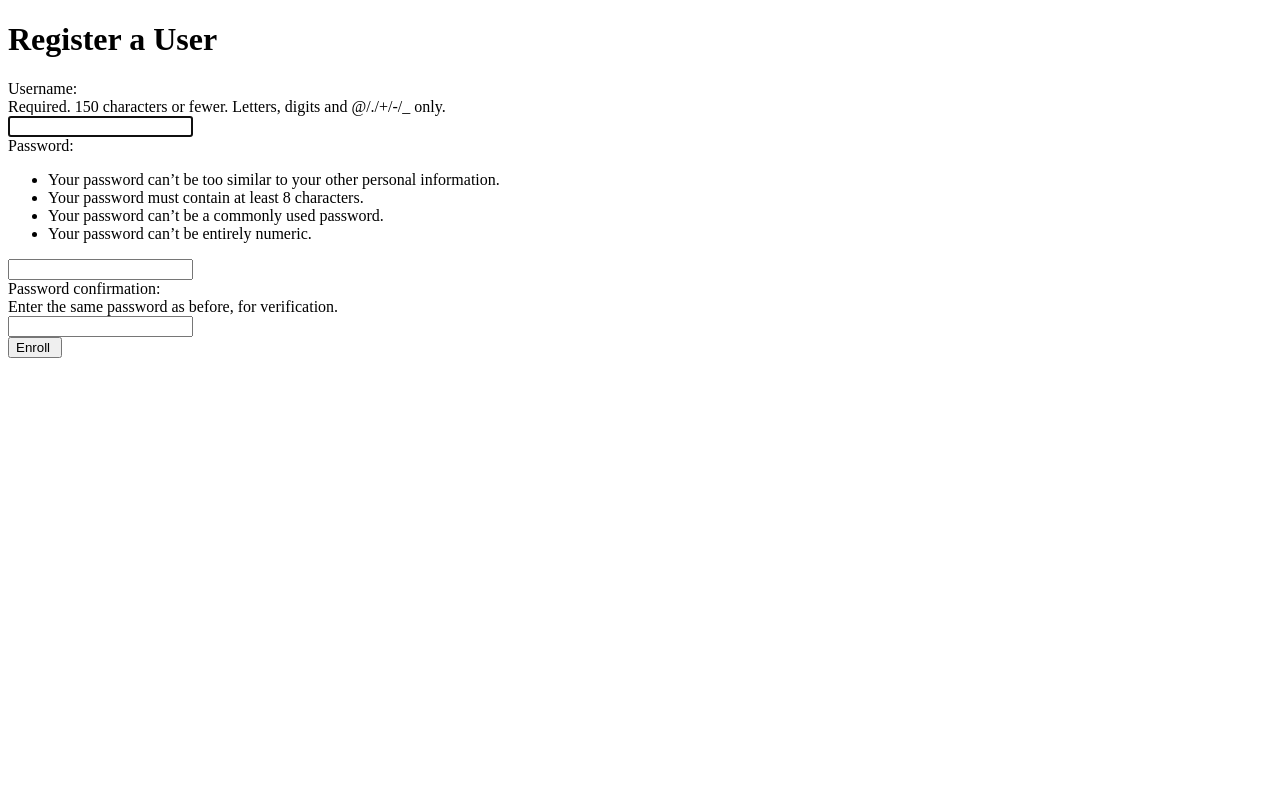
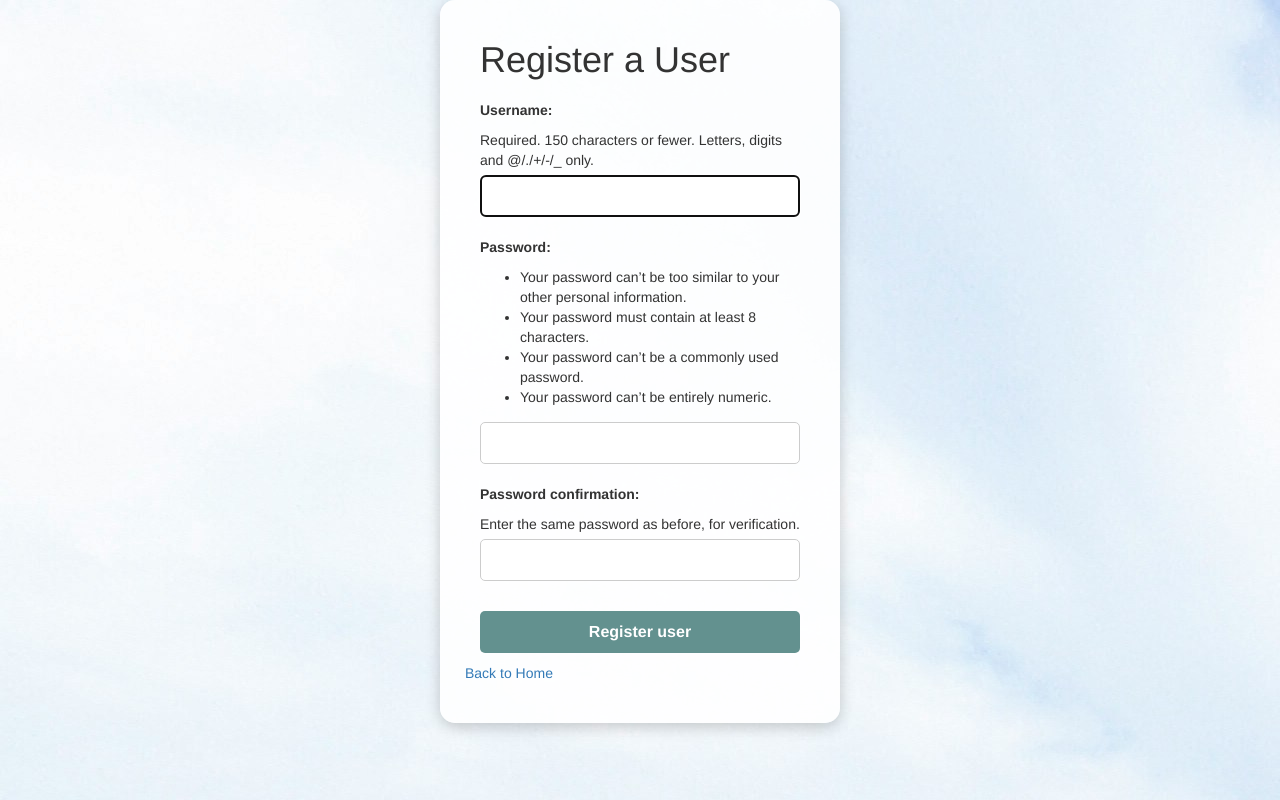
Before and after one commit to william6475/Hackathon_2026, a Django app: page /register/ in a window 1280 px wide. Run offline with Django 5.2, Linux system fonts and the light colour scheme; parts of the project's set-up code (start-up, migrations or seed data) failed here and were passed over; some libraries are stand-ins or nearby versions.

Commit message:
Final changes

```diff
--- a/hackathon_app/templates/register.html
+++ b/hackathon_app/templates/register.html
@@ -1,18 +1,134 @@
+{% load static %}
 <!DOCTYPE html>
 <html lang="en">
 <head>
     <meta charset="UTF-8">
     <title>Title</title>
+    <link rel="stylesheet" href="https://maxcdn.bootstrapcdn.com/bootstrap/3.4.1/css/bootstrap.min.css">
+    <style>
+        body, html {
+            margin: 0;
+            padding: 0;
+            background-image: url("{% static 'plain background.jpg' %}");
+        }
+
+        .main-content {
+            padding: 0;
+            margin: 0;
+            position: static;
+            z-index: 1;
+            display: flex;
+            flex-direction: column;
+            justify-content: flex-start;
+            align-items: center;
+            gap: 20px;
+            min-height: 100vh;
+        }
+
+        .login-box {
+            background-color: rgba(255, 255, 255, 0.9);
+            padding: 40px;
+            border-radius: 15px;
+            box-shadow: 0 4px 15px rgba(0, 0, 0, 0.2);
+            text-align: left;
+            width: 100%;
+            max-width: 400px;
+            margin-top: 25px; /* Space for the absolute logo */
+        }
+
+        .login-box h1 {
+            margin-top: 0;
+            color: #333;
+
+        }
+
+        .login-logo{
+            max-height: 150px;
+            max-width: 150px;
+        }
+        .topPad{
+            padding-top: 90px;
+        }
+
+        .login-box form label {
+            display: block;
+            margin-top: 20px;
+            margin-bottom: 10px;
+            text-align: left;
+        }
+
+        .login-box input[type="text"],
+        .login-box input[type="password"] {
+            width: 100%;
+            padding: 10px;
+            margin-top: 5px;
+            border: 1px solid #ccc;
+            border-radius: 5px;
+            box-sizing: border-box;
+        }
+
+        .login-box input[type="submit"] {
+            width: 100%;
+            padding: 10px;
+            background-color: #63918f;
+            color: white;
+            border: none;
+            border-radius: 5px;
+            cursor: pointer;
+            font-size: 16px;
+            margin-top: 10px;
+        }
+        .login-box input[type="submit"]:hover {
+            background-color: #486a69;
+        }
+        .logo {
+            max-width: 400px;
+            width: 100%;
+            height: auto;
+            display: block;
+            margin: 0 auto;
+            position: absolute;
+            top: 0;
+            left: 50%;
+            transform: translateX(-50%);
+        }
+        .main-content > *:first-child {
+            margin-top: 0 !important;
+        }
+
+        @media (max-width: 915px) {
+            .login-box input[type="submit"] {
+            width: 20%;
+            padding: 10px;
+            background-color: #63918f;
+            color: white;
+            border: none;
+            border-radius: 5px;
+            cursor: pointer;
+            font-size: 16px;
+            margin-top: 10px;
+        }
+        }
+    </style>
 </head>
 <body>
-    <h1>Register a User</h1>
+<div class = "main-content">
+    <div class = "login-box">
+        <h1>Register a User</h1>
     <!-- Change the path in action if you want a user to be redirected. -->
     <form action = "" method = "post">
     {% csrf_token %}
     {{ form }}
     <label>
-        <input type="submit" value = "Enroll {{ input_name }}">
+        <input type="submit" value = "Register user">
     </label>
     </form>
+        <div class = "row">
+          <a href = "{% url 'home' %}" style = "justify-content: center">Back to Home </a>
+      </div>
+    </div>
+
+</div>
+
 </body>
 </html>
```
Also changed, not shown: hackathon_app/static/styles.css (+10 -0 lines), hackathon_app/templates/index.html (+19 -6 lines).
